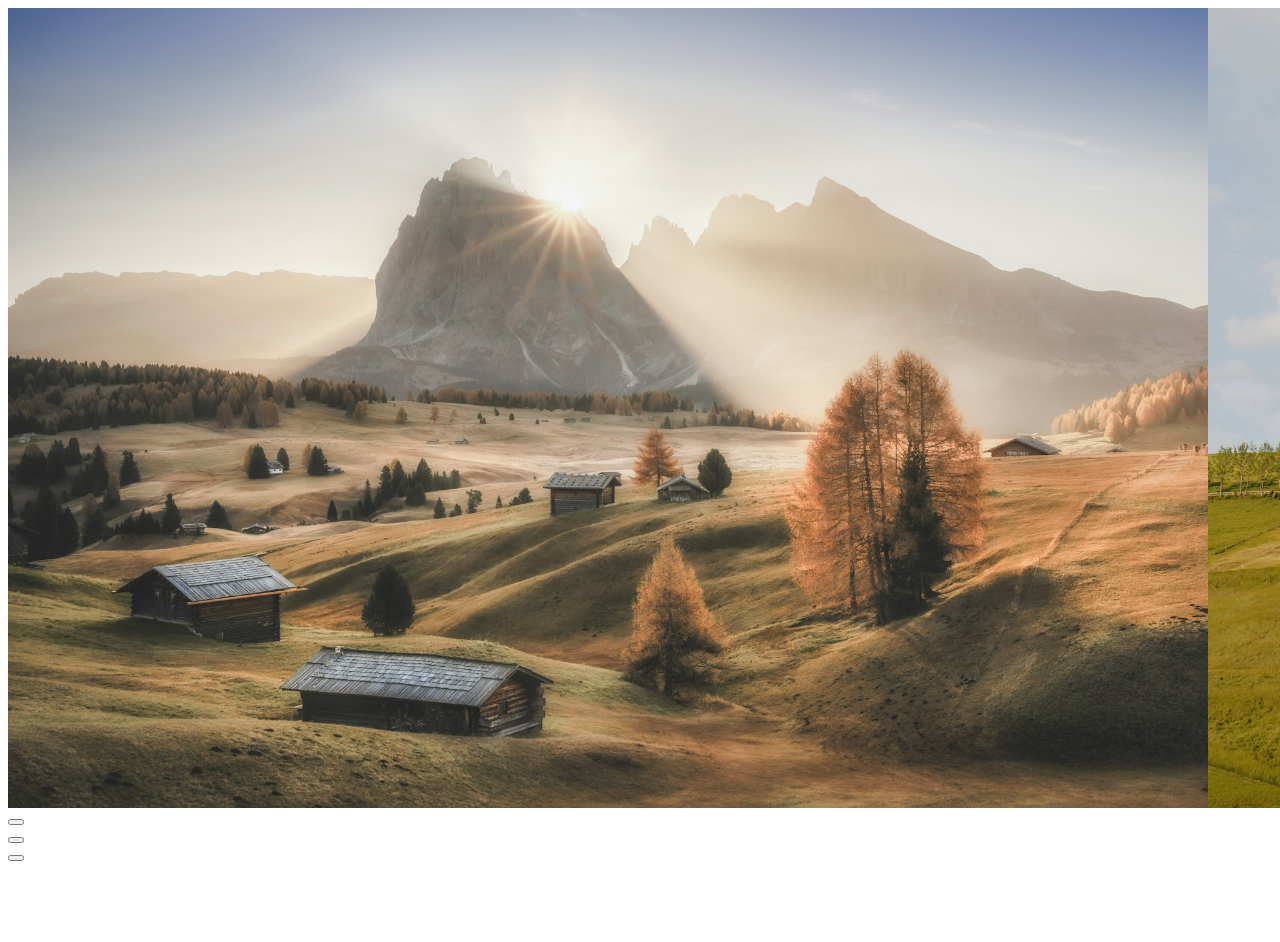
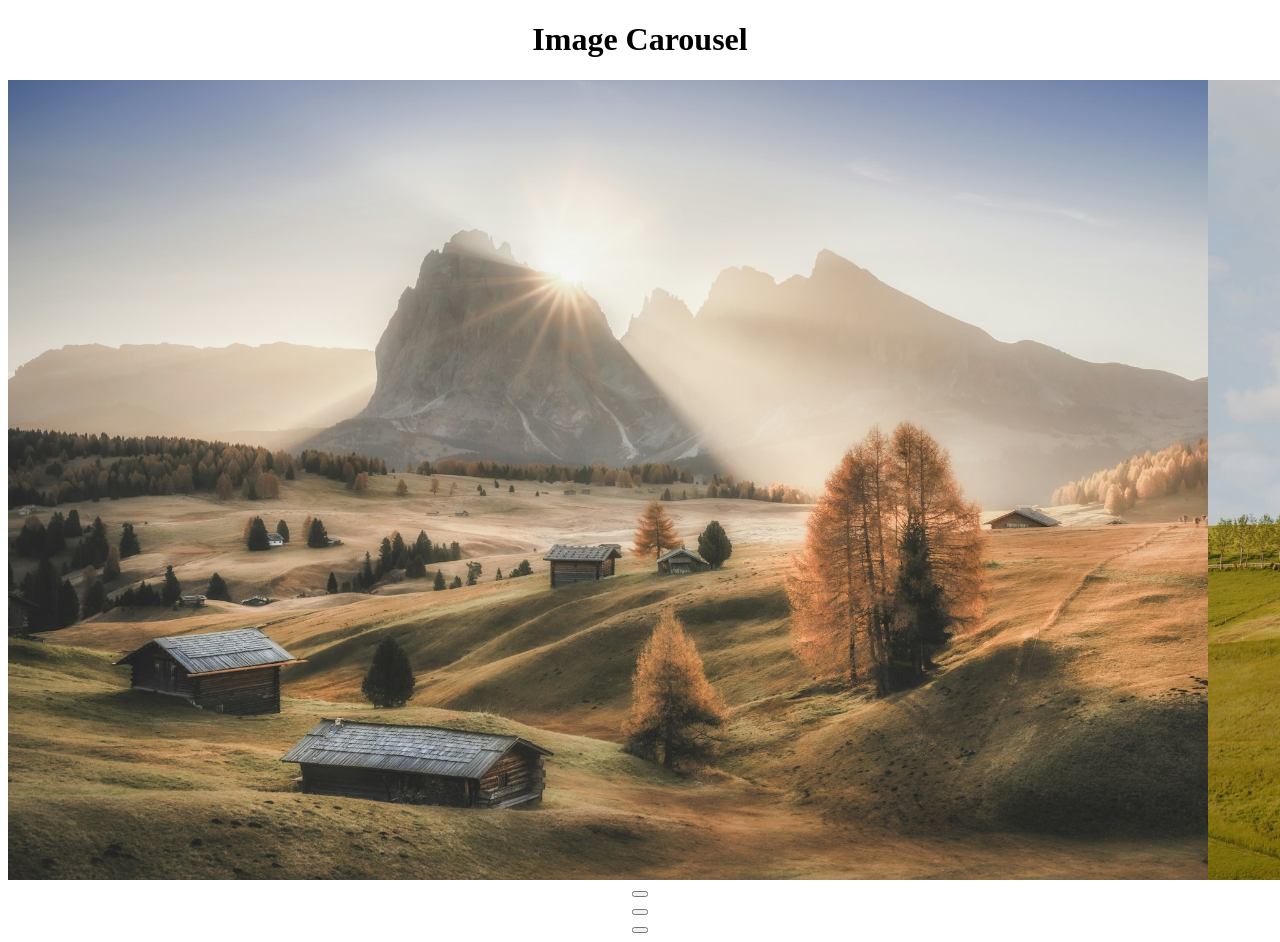
Before and after one commit to FloppyCacti/TOP-image-carousel, a website: page index.html in a window 1280 px wide. Shown: the top 942 px of the page. Before the commit the page ends 870 px from the top, so only its background shows below. Drawn offline with Linux system fonts and the light colour scheme.

Commit message:
center text and add title

```diff
--- a/index.html
+++ b/index.html
@@ -8,6 +8,7 @@
     <script src="./script.js" defer></script>
 </head>
 <body>
+    <h1>Image Carousel</h1>
     <div id="image-carousel-container">
         <div id="images">
             <img src="./img/eberhard-grossgasteiger-BvGFEqT7bAo-unsplash.jpg">
--- a/style.css
+++ b/style.css
@@ -1,3 +1,7 @@
+*{
+    text-align: center;
+}
+
 #images{
     display: flex;
     flex-direction: row;
```
